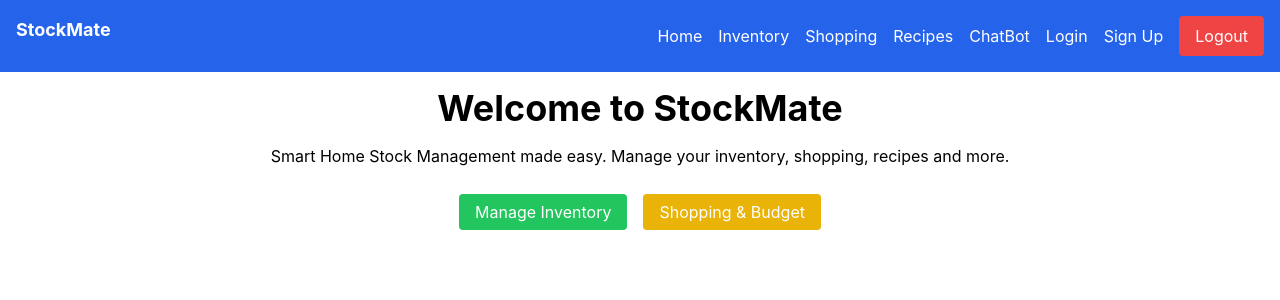
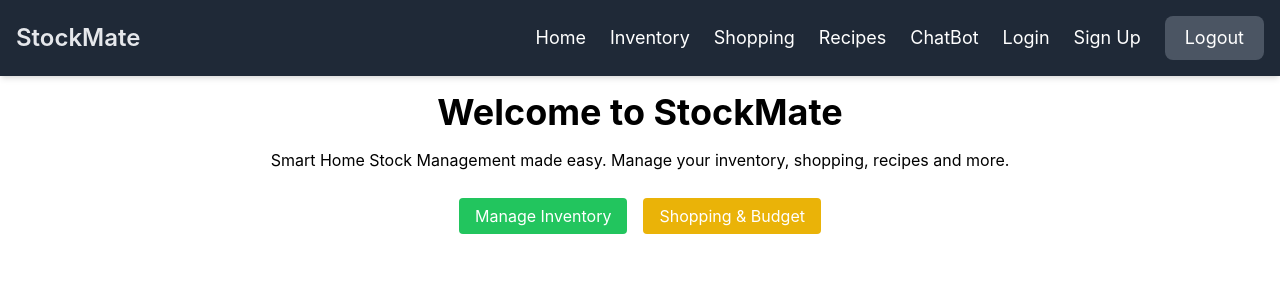
Before and after one commit to it22028150-Costa/StockMate, a React (Create React App) app in the folder client/: page / in a window 1280 px wide. Shown: the top 300 px of the page. Built offline with nearby package versions, Linux system fonts and the light colour scheme.

Commit message:
Changed the nav bar ui

```diff
--- a/client/src/components/Navbar.jsx
+++ b/client/src/components/Navbar.jsx
@@ -6,31 +6,37 @@ const Navbar = () => {
   const handleLogout = () => {
     // Remove the token (or any auth state) from local storage
     localStorage.removeItem("token");
-    // Optionally, you can also clear any user state if you're storing it in a context or state management solution
     // Redirect the user to the login page
     navigate("/login");
   };
 
   return (
-    <nav className="bg-blue-600 p-4 text-white">
-      <div className="container mx-auto flex justify-between">
-        <div>
-          <Link to="/" className="font-bold text-lg">StockMate</Link>
-        </div>
-        <div className="space-x-4">
-          <Link to="/">Home</Link>
-          <Link to="/inventory">Inventory</Link>
-          <Link to="/shopping">Shopping</Link>
-          <Link to="/recipe">Recipes</Link>
-          <Link to="/chatbot">ChatBot</Link>
-          <Link to="/login">Login</Link>
-          <Link to="/signup">Sign Up</Link>
-          <button
-            onClick={handleLogout}
-            className="bg-red-500 hover:bg-red-600 text-white px-4 py-2 rounded"
-          >
-            Logout
-          </button>
+    <nav className="bg-gray-800 p-4 text-white shadow-md">
+      <div className="container mx-auto flex justify-between items-center">
+        {/* Logo/Brand */}
+        <Link to="/" className="font-semibold text-2xl text-gray-200">
+          StockMate
+        </Link>
+
+        {/* Navigation Links */}
+        <div className="space-x-6 text-lg flex items-center">
+          <Link to="/" className="hover:text-gray-400 transition duration-300">Home</Link>
+          <Link to="/inventory" className="hover:text-gray-400 transition duration-300">Inventory</Link>
+          <Link to="/shopping" className="hover:text-gray-400 transition duration-300">Shopping</Link>
+          <Link to="/recipe" className="hover:text-gray-400 transition duration-300">Recipes</Link>
+          <Link to="/chatbot" className="hover:text-gray-400 transition duration-300">ChatBot</Link>
+
+          {/* Auth Links & Logout */}
+          <div className="space-x-6">
+            <Link to="/login" className="hover:text-gray-400 transition duration-300">Login</Link>
+            <Link to="/signup" className="hover:text-gray-400 transition duration-300">Sign Up</Link>
+            <button
+              onClick={handleLogout}
+              className="bg-gray-600 hover:bg-gray-700 text-white px-5 py-2 rounded-lg transition duration-300 transform hover:scale-105"
+            >
+              Logout
+            </button>
+          </div>
         </div>
       </div>
     </nav>
```
